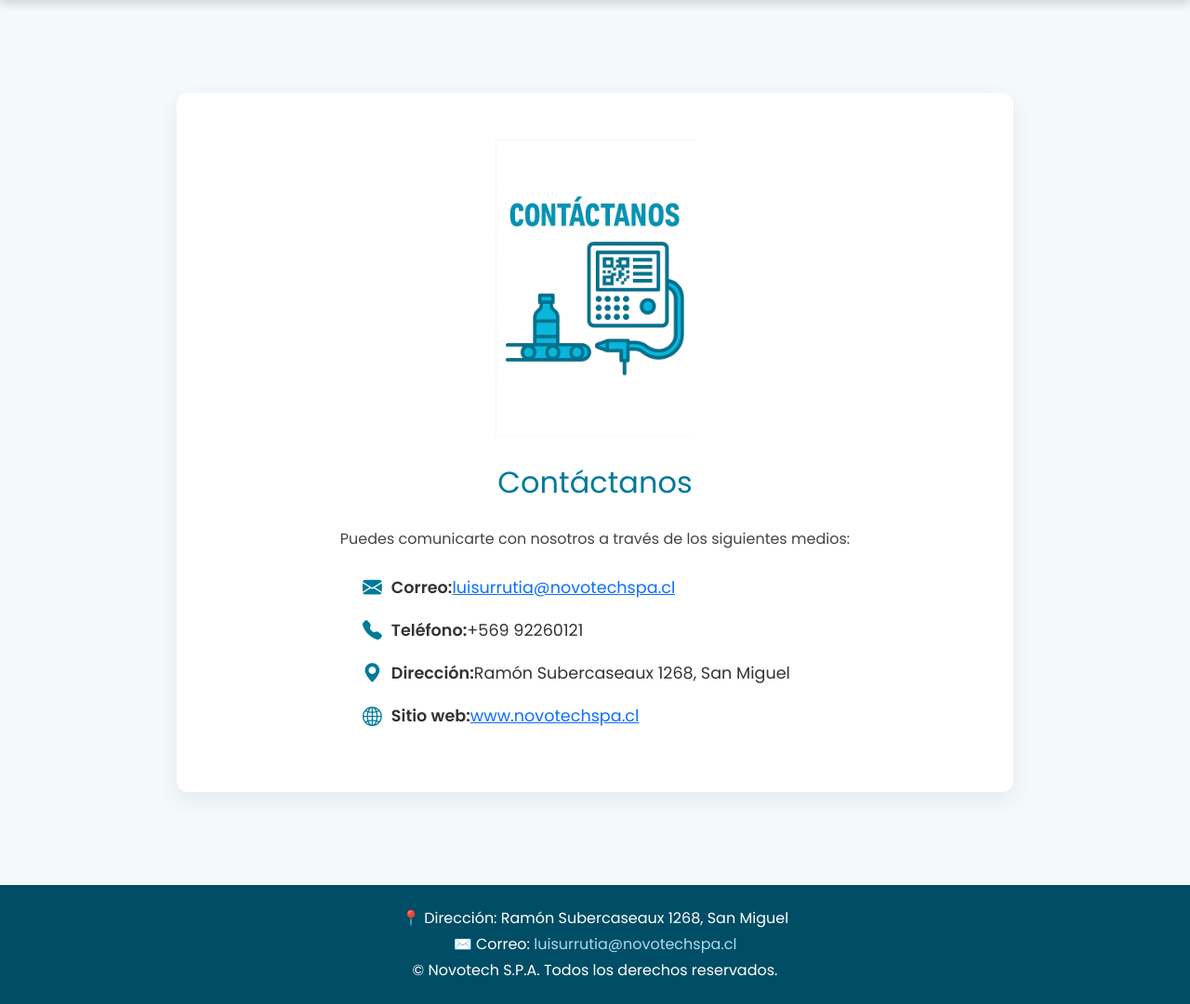
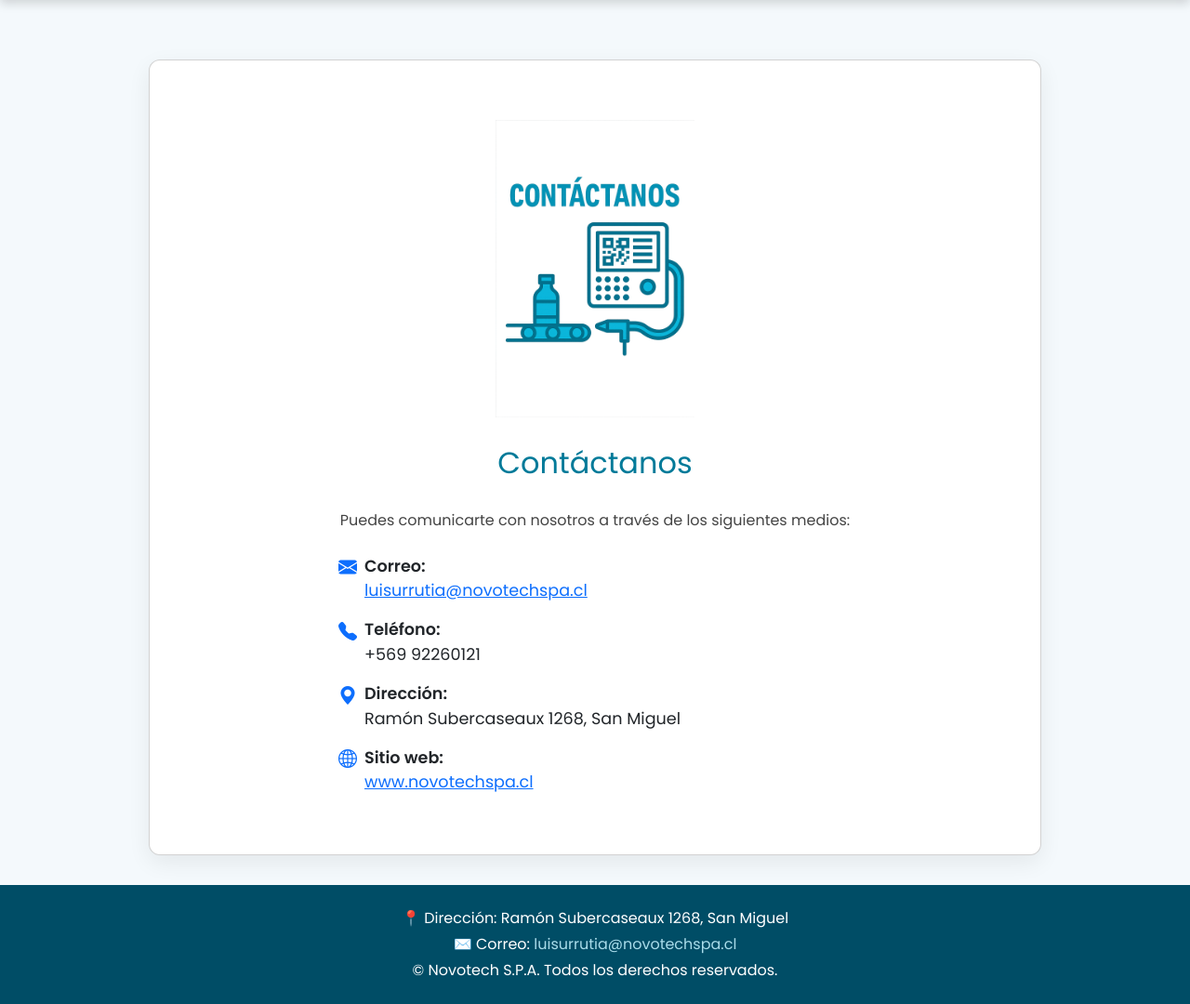
Before and after one commit to amuc23/novotech, a Django app: page /contacto/ in a window 1280 px wide. Shown: the part 86-1166 px from the top of the page at 93% size. Run offline with Django 5.2, Linux system fonts and the light colour scheme.

Commit message:
cambios 19

```diff
--- a/home/templates/contacto.html
+++ b/home/templates/contacto.html
@@ -42,18 +42,36 @@
 </nav>
 
 <!-- Contenido principal -->
-<main>
-  <section class="contact-section text-center">
-    <img src="{% static 'contactanos.png' %}" alt="Ilustración contacto" class="contact-image">
-    <h2>Contáctanos</h2>
-    <p class="mb-4">Puedes comunicarte con nosotros a través de los siguientes medios:</p>
-    <ul class="text-start mx-auto contact-list">
-      <li><i class="bi bi-envelope-fill"></i> <strong>Correo:</strong> <a href="mailto:luisurrutia@novotechspa.cl">luisurrutia@novotechspa.cl</a></li>
-      <li><i class="bi bi-telephone-fill"></i> <strong>Teléfono:</strong> +569 92260121</li>
-      <li><i class="bi bi-geo-alt-fill"></i> <strong>Dirección:</strong> Ramón Subercaseaux 1268, San Miguel</li>
-      <li><i class="bi bi-globe2"></i> <strong>Sitio web:</strong> <a href="https://www.novotechspa.cl">www.novotechspa.cl</a></li>
-    </ul>
-  </section>
+<main class="container d-flex justify-content-center align-items-center">
+  <div class="row justify-content-center w-100">
+    <section class="contact-section card text-center px-0">
+      <img src="{% static 'contactanos.png' %}" alt="Ilustración contacto" class="contact-image">
+      <h2>Contáctanos</h2>
+      <p class="mb-4">Puedes comunicarte con nosotros a través de los siguientes medios:</p>
+
+      <div class="row justify-content-center text-start contact-list px-4">
+        <div class="col-12 d-flex align-items-start mb-3">
+          <i class="bi bi-envelope-fill me-2 text-primary fs-5"></i>
+          <div><strong>Correo:</strong><br><a href="mailto:luisurrutia@novotechspa.cl">luisurrutia@novotechspa.cl</a></div>
+        </div>
+
+        <div class="col-12 d-flex align-items-start mb-3">
+          <i class="bi bi-telephone-fill me-2 text-primary fs-5"></i>
+          <div><strong>Teléfono:</strong><br>+569 92260121</div>
+        </div>
+
+        <div class="col-12 d-flex align-items-start mb-3">
+          <i class="bi bi-geo-alt-fill me-2 text-primary fs-5"></i>
+          <div><strong>Dirección:</strong><br>Ramón Subercaseaux 1268, San Miguel</div>
+        </div>
+
+        <div class="col-12 d-flex align-items-start">
+          <i class="bi bi-globe2 me-2 text-primary fs-5"></i>
+          <div><strong>Sitio web:</strong><br><a href="https://www.novotechspa.cl">www.novotechspa.cl</a></div>
+        </div>
+      </div>
+    </section>
+  </div>
 </main>
 
 <!-- Footer -->
--- a/static/css/contacto.css
+++ b/static/css/contacto.css
@@ -1,10 +1,11 @@
 @import url('https://fonts.googleapis.com/css2?family=Poppins:wght@400;600&display=swap');
 
-/* Base estructural */
+/* Estructura base */
 html, body {
   height: 100%;
   margin: 0;
   padding: 0;
+  overflow-x: hidden;
   font-family: 'Poppins', sans-serif;
   background-color: #f4f9fc;
   color: #333;
@@ -12,8 +13,22 @@
   flex-direction: column;
 }
 
+/* Asegura altura flexible */
 body > main {
   flex: 1;
+}
+
+/* Imágenes 100% responsivas */
+img {
+  max-width: 100%;
+  height: auto;
+  display: block;
+}
+
+/* Evita desbordes */
+.row {
+  margin-left: 0;
+  margin-right: 0;
 }
 
 /* Navbar */
@@ -67,15 +72,16 @@
   width: 100%;
 }
 
-/* Contacto */
+/* Sección de contacto */
 .contact-section {
   background-color: #ffffff;
   border-radius: 12px;
-  padding: 50px 30px;
+  padding: 4rem 2rem;
   box-shadow: 0 8px 25px rgba(0, 0, 0, 0.07);
-  max-width: 900px;
-  margin: 100px auto;
+  max-width: 960px;
+  margin: 4rem auto 2rem auto; /* ← separación con footer */
   text-align: center;
+  width: 100%;
 }
 
 .contact-image {
@@ -97,22 +103,14 @@
 }
 
 .contact-list {
-  list-style: none;
-  padding-left: 0;
   font-size: 1.1rem;
-  max-width: 500px;
+  max-width: 600px;
+  margin: 0 auto;
 }
 
-.contact-list li {
-  margin-bottom: 15px;
-  display: flex;
-  align-items: center;
-}
-
-.contact-list li i {
-  margin-right: 10px;
-  font-size: 1.3rem;
-  color: #007a99;
+.contact-list .col-12 {
+  padding-left: 0;
+  padding-right: 0;
 }
 
 /* Footer */
```
Also changed, not shown: other parts of static/css/contacto.css (+29 -17 lines).
